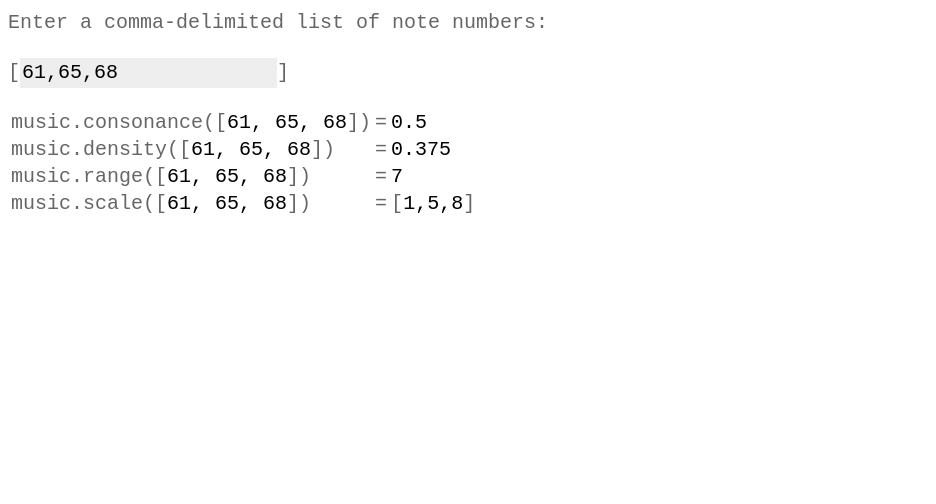
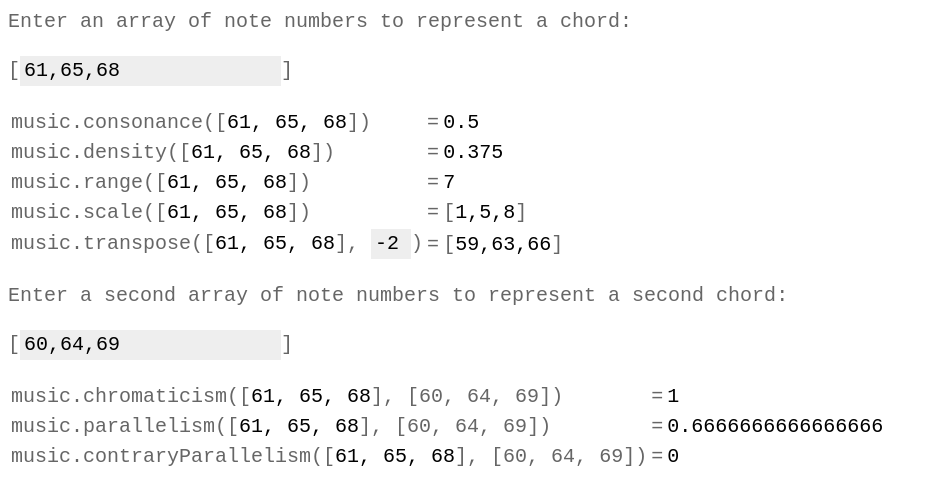
Before and after one commit to soundio/music, a website: page index.html in a window 1280 px wide. Shown: the whole page, without its empty margins (0-936 px from the left). Drawn offline with Linux system fonts and the light colour scheme.

Commit message:
Adds examples for chromaticism, parallelism, contrary parallelism

```diff
--- a/index.html
+++ b/index.html
@@ -2,7 +2,7 @@
 	body {
 		font-family: monospace;
 		font-size: 1.25rem;
-		line-height: 1.875rem;
+		line-height: 1.75rem;
 		color: #666666;
 	}
 
@@ -17,12 +17,20 @@
 
 	input {
 		line-height: 1.75rem;
+		padding-left: 0.25rem;
+		padding-right: 0.25rem;
 		border-width: 0;
 		background-color: #eeeeee;
 	}
+
+	.small-input {
+		width: 2.5rem;
+	}
+
+	td { height: 1.75rem; }
 </style>
 
-<p>Enter a comma-delimited list of note numbers:</p>
+<p>Enter an array of note numbers to represent a chord:</p>
 
 <p>[<input type="text" id="tones" value="61,65,68"/>]</p>
 
@@ -47,6 +55,34 @@
 		<td>=</td>
 		<td>[<output id="scale-output"></output>]</td>
 	</tr>
+
+	<tr>
+		<td>music.transpose([<span class="array"></span>], <input type="text" class="small-input" id="transpose-input" value="-2"/>)</td>
+		<td>=</td>
+		<td>[<output id="transpose-output"></output>]</td>
+	</tr>
+</table>
+
+<p>Enter a second array of note numbers to represent a second chord:</p>
+
+<p>[<input type="text" id="array2-input" value="60,64,69"/>]</p>
+
+<table>
+	<tr>
+		<td>music.chromaticism([<span class="array"></span>], [<span class="array2"></span>])</td>
+		<td>=</td>
+		<td><output id="chromaticism-output"></output></td>
+	</tr>
+	<tr>
+		<td>music.parallelism([<span class="array"></span>], [<span class="array2"></span>])</td>
+		<td>=</td>
+		<td><output id="parallelism-output"></output></td>
+	</tr>
+	<tr>
+		<td>music.contraryParallelism([<span class="array"></span>], [<span class="array2"></span>])</td>
+		<td>=</td>
+		<td><output id="contrary-output"></output></td>
+	</tr>
 </table>
 
 <script src="js/music-harmony.js"></script>
@@ -54,15 +90,40 @@
 	var music = window.music;
 
 	var input = document.getElementById('tones');
+	var array2Input = document.getElementById('array2-input');
 	var arraySpans = document.querySelectorAll('.array');
+	var array2Spans = document.querySelectorAll('.array2');
 	var rangeOutput = document.getElementById('range-output');
 	var densityOutput = document.getElementById('density-output');
 	var consonanceOutput = document.getElementById('consonance-output');
 	var scaleOutput = document.getElementById('scale-output');
 
-	function updateArraySpans(value) {
+	var transposeInput = document.getElementById('transpose-input');
+	var transposeOutput = document.getElementById('transpose-output');
+
+	var chromaticismOutput = document.getElementById('chromaticism-output');
+	var parallelismOutput = document.getElementById('parallelism-output');
+	var contraryOutput = document.getElementById('contrary-output');
+
+	var array1, array2, transpose;
+
+	function updateArray1Spans(value) {
 		var n = arraySpans.length;
 		while (n--) { arraySpans[n].innerHTML = value; }
+	}
+
+	function updateArray2Spans(value) {
+		var n = array2Spans.length;
+		while (n--) { array2Spans[n].innerHTML = value; }
+	}
+
+	function updateTranspose(input) {
+		transpose = parseInt(input.value, 10);
+	}
+
+	function updateArray2(input) {
+		array2 = input.value.split(/\s*\,\s*/).map(parse);
+		updateArray2Spans(array2.join(', '));
 	}
 
 	function parse(value) {
@@ -71,18 +132,36 @@
 	}
 
 	function update(input) {
-		var array = input.value.split(/\s*\,\s*/).map(parse);
+		array1 = input.value.split(/\s*\,\s*/).map(parse);
+		updateArray1Spans(array1.join(', '));
 
-		updateArraySpans(array.join(', '));
-		rangeOutput.innerHTML = music.range(array);
-		densityOutput.innerHTML = music.density(array);
-		consonanceOutput.innerHTML = music.consonance(array);
-		scaleOutput.innerHTML = music.scale(array);
+		rangeOutput.innerHTML = music.range(array1);
+		densityOutput.innerHTML = music.density(array1);
+		consonanceOutput.innerHTML = music.consonance(array1);
+		scaleOutput.innerHTML = music.scale(array1);
+		transposeOutput.innerHTML = music.transpose(array1, transpose);
+		chromaticismOutput.innerHTML = music.chromaticism(array1, array2);
+		parallelismOutput.innerHTML = music.parallelism(array1, array2);
+		contraryOutput.innerHTML = music.contraryParallelism(array1, array2);
 	}
+
+	transposeInput.addEventListener('input', function(e) {
+		updateTranspose(e.target);
+		transposeOutput.innerHTML = music.transpose(array, transpose);
+	});
+
+	array2Input.addEventListener('input', function(e) {
+		updateArray2(e.target);
+		chromaticismOutput.innerHTML = music.chromaticism(array1, array2);
+		parallelismOutput.innerHTML = music.parallelism(array1, array2);
+		contraryOutput.innerHTML = music.contraryParallelism(array1, array2);
+	});
 
 	input.addEventListener('input', function(e) {
 		update(e.target);
 	});
 
+	updateTranspose(transposeInput);
+	updateArray2(array2Input);
 	update(input);
 </script>
--- a/js/music-harmony.js
+++ b/js/music-harmony.js
@@ -1,13 +1,21 @@
-// harmony.js
+// music-harmony.js
 // Analysis arrays of note numbers for harmonic properties.
-//
-// References:
-// http://www.acousticslab.org/learnmoresra/moremodel.html
-// https://en.wikipedia.org/wiki/Roughness_%28psychophysics%29
-// http://music.stackexchange.com/questions/4439/is-there-a-way-to-measure-the-consonance-or-dissonance-of-a-chord
 
 (function(window) {
 	"use strict";
+
+	var noteNames = [
+	    	'C', 'C♯', 'D', 'E♭', 'E', 'F', 'F♯', 'G♯', 'A', 'B♭', 'B'
+	    ];
+
+	var noteTable = {
+	    	'C':  0, 'C♯': 1, 'D♭': 1, 'D': 2, 'D♯': 3, 'E♭': 3, 'E': 4,
+	    	'F':  5, 'F♯': 6, 'G♭': 6, 'G': 7, 'G♯': 8, 'A♭': 8, 'A': 9,
+	    	'A♯': 10, 'B♭': 10, 'B': 11
+	    };
+
+	var rnotename = /^([A-G][♭♯]?)(\d)$/;
+	var rshorthand = /[b#]/g;
 
 	var modes = [
 		{ scale: [0,1,5,7,10],       name: "insen",                 mode: 0, symbol: "sus7♭9" },
@@ -36,6 +44,13 @@
 		{ scale: [0,1,3,4,6,7,9,10], name: "diminished",            mode: 0, symbol: "7♭9" }
 	];
 
+	// This is a limit on how far away a parallel group can be and still be
+	// considered parallel. Y'know, 3 octave jumps don't sound all that parallel.
+	var parallelGroupTransposeLimit = 12;
+
+
+	// Arrays functions
+
 	// Map
 	function mod12(n) { return n % 12; }
 	function square(n) { return n * n; };
@@ -54,7 +69,32 @@
 	function shorter(arr1, arr2) { return arr2.length - arr1.length; };
 	function longer(arr1, arr2) { return arr1.length - arr2.length; };
 
-	// Arrays
+	function intersect(arr1, arr2) {
+		// A fast intersect that assumes arrays are sorted (ascending) numbers.
+		var l1 = arr1.length, l2 = arr2.length,
+		    i1 = 0, i2 = 0,
+		    arr3 = [];
+
+		while (i1 < l1 && i2 < l2) {
+			if (arr1[i1] === arr2[i2]) {
+				arr3.push(arr1[i1]);
+				++i1;
+				++i2;
+			}
+			else if (arr2[i2] > arr1[i1]) {
+				++i1;
+			}
+			else {
+				++i2;
+			}
+		}
+
+		return arr3;
+	};
+
+	function unite(arr1, arr2) {
+		return arr1.concat(arr2).filter(unique);
+	}
 
 	function isSubset(arr1, arr2) {
 		// Is arr2 a subset of arr1?
@@ -89,7 +129,15 @@
 	}
 
 
+
+
 	// Harmony
+	//
+	// References:
+	// http://www.acousticslab.org/learnmoresra/moremodel.html
+	// https://en.wikipedia.org/wiki/Roughness_%28psychophysics%29
+	// http://music.stackexchange.com/questions/4439/is-there-a-way-to-measure-the-consonance-or-dissonance-of-a-chord
+
 	var intervals = justIntervals();
 
 	// The multiplication factor we use to turn floats into in integer
@@ -179,7 +227,6 @@
 		return array.map(createAddFn(n));
 	}
 
-
 	function scale(array) {
 		return array.map(mod12).filter(unique).sort(greater);
 	}
@@ -227,7 +274,7 @@
 				ignore[t] = true;
 
 				// Get all matching notes
-				intersection = fn.intersect(arr1, arr2.map(fnAdd(t)));
+				intersection = intersect(arr1, arr2.map(createAddFn(t)));
 
 				// Throw away any results that are only a single note
 				if (intersection.length === 1) { continue; }
@@ -311,11 +358,11 @@
 	}
 
 	function chromaticism(arr1, arr2) {
-		var down = fn.intersect(arr1, arr2.map(increment)),
-		    up   = fn.intersect(arr1, arr2.map(decrement));
+		var down = intersect(arr1, arr2.map(increment)),
+		    up   = intersect(arr1, arr2.map(decrement));
 
-		return fn.unite(down, up).length / arr1.length;
-	};
+		return unite(down, up).length / arr1.length;
+	}
 
 	function parallelism(arr1, arr2) {
 		var lengths;
@@ -323,10 +370,9 @@
 		// Single notes or silence do not count as parallelism
 		if (arr1.length < 2) { return 0; }
 
-		return chromaticGroups(arr1, arr2)
+		return Math.max.apply(Math, chromaticGroups(arr1, arr2)
 			.map(propArray)
-			.map(propLength)
-			.reduce(fn.max, 0) / arr1.length ;
+			.map(propLength)) / arr1.length ;
 	}
 
 	function contraryParallelism(arr1, arr2) {
@@ -344,7 +390,34 @@
 		return data.rating;
 	}
 
+	function noteToNumber(str) {
+		var r = rnotename.exec(normaliseNoteName(str));
+		return parseInt(r[2]) * 12 + noteTable[r[1]];
+	}
+
+	function numberToNote(n) {
+		return noteNames[n % 12];
+	}
+
+	function numberToOctave(n) {
+		return Math.floor(n / 12) - (5 - MIDI.middle);
+	}
+
+	function numberToFrequency(n, frequency) {
+		return (frequency || 440) * Math.pow(1.059463094359, (n + 3 - (MIDI.middle + 2) * 12));
+	}
+
+	function frequencyToNumber(n, frequency) {
+		// TODO: Implement
+		return;
+	}
+
 	window.music = {
+		noteToNumber: noteToNumber,
+		numberToNote: numberToNote,
+		numberToOctave: numberToOctave,
+		numberToFrequency: numberToFrequency,
+
 		modes: modes,
 
 		consonance: consonance,
--- /dev/null
+++ b/js/music-rhythm.js
@@ -0,0 +1,5 @@
+(function() {
+	"use strict";
+
+
+})();
```
Also changed, not shown: README.md.
